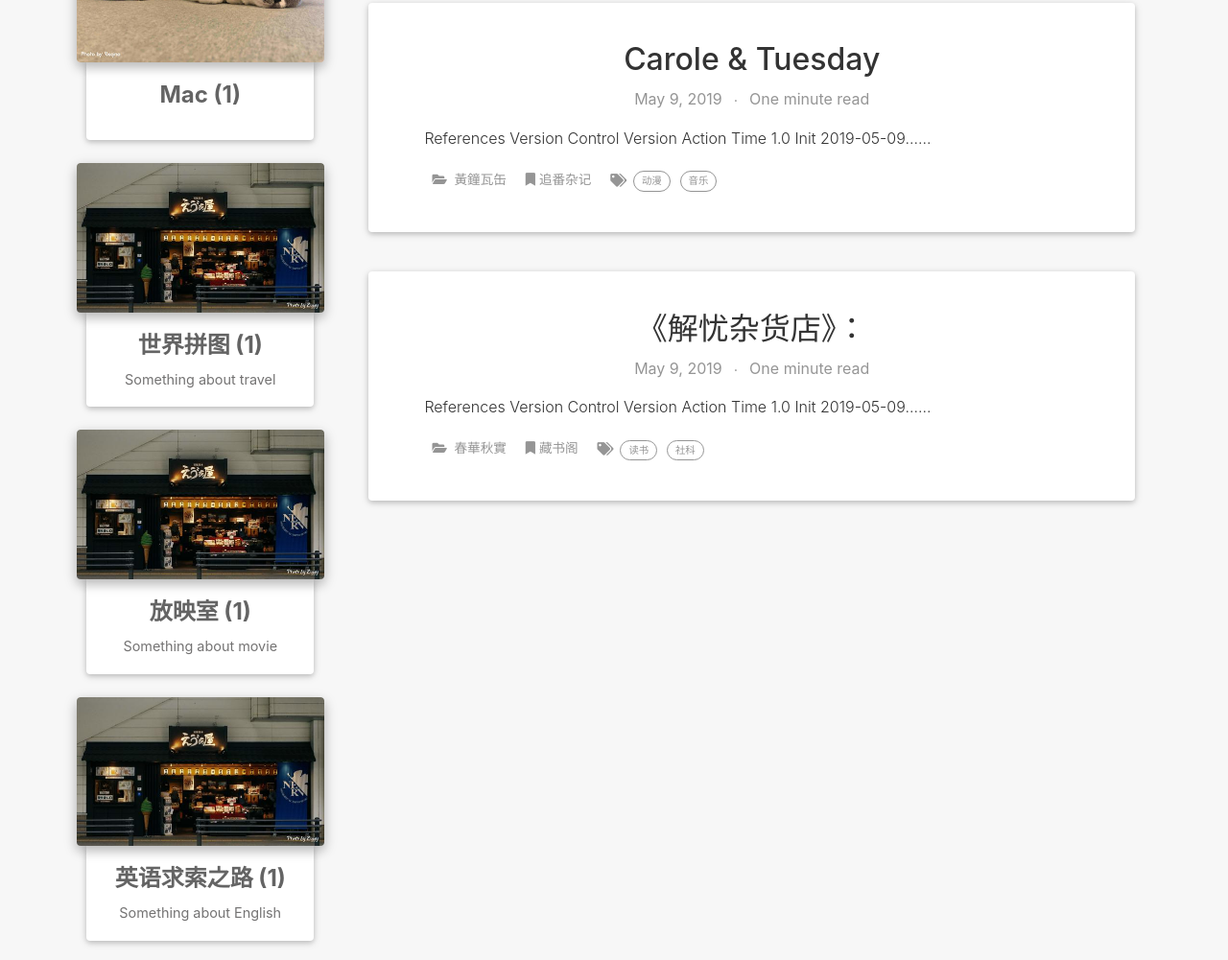
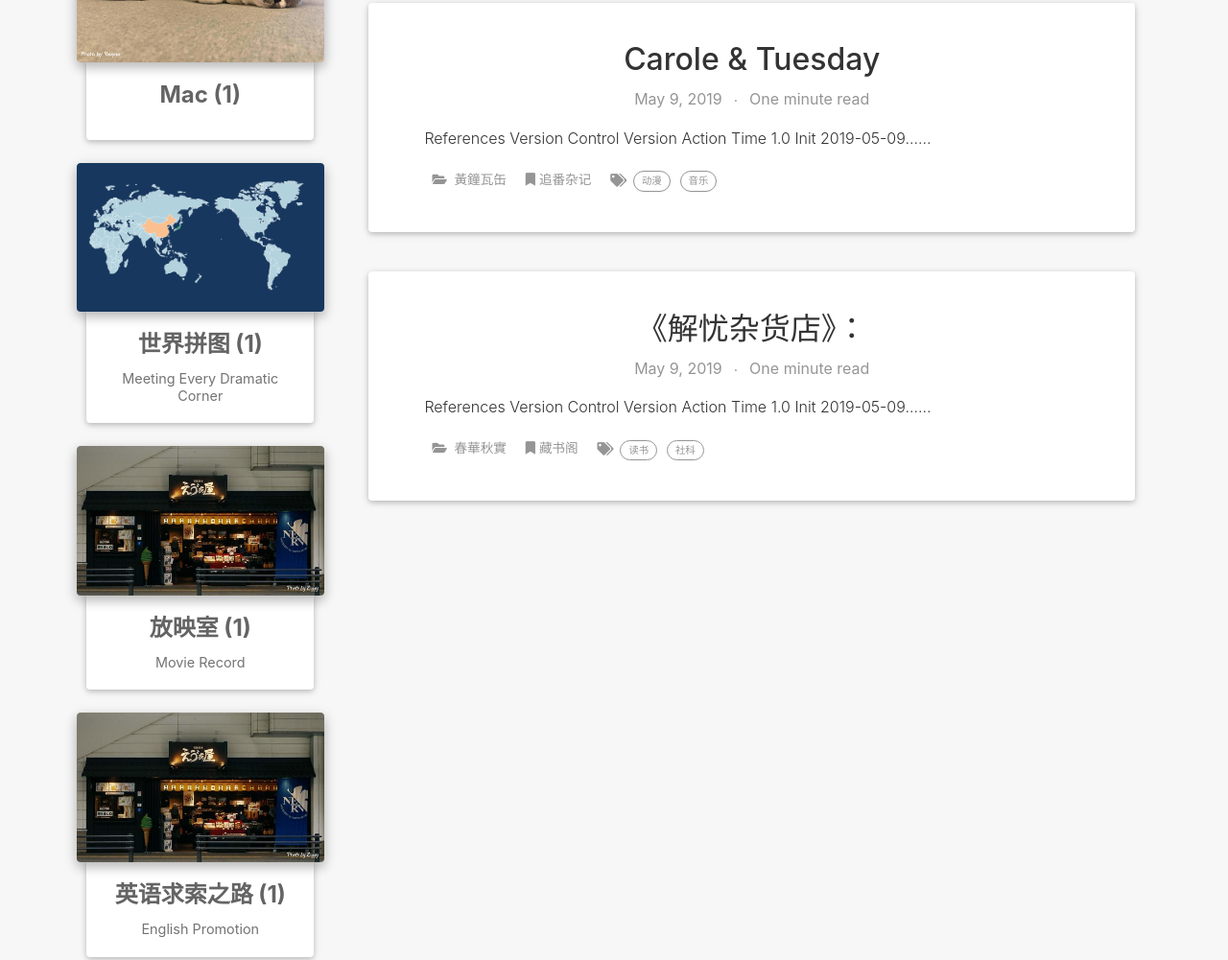
Before and after one commit to UJedi/UJedi.github.io, a plain HTML site: page index.html in a window 1280 px wide. Shown: the part 1729-2730 px from the top of the page at 96% size. Drawn offline with Linux system fonts and the light colour scheme; some packages are replaced by stand-ins of ours; a script that the page names is missing.

Commit message:
change series image

```diff
--- a/index.html
+++ b/index.html
@@ -632,7 +632,7 @@
     <a href="https://UJedi.github.io/series/%E4%B8%96%E7%95%8C%E6%8B%BC%E5%9B%BE">
 
   <div class="view view-cascade overlay">
-    <img class="card-img-top" src="https://UJedi.github.io/images/series/HakoneEVA.jpg" >
+    <img class="card-img-top" src="https://UJedi.github.io/images/series/WorldMap.png" >
 
       <div class="mask rgba-white-slight waves-effect waves-light"></div>
 
@@ -647,7 +647,7 @@
 
 
 
-    <p class="card-text">Something about travel </p>
+    <p class="card-text">Meeting Every Dramatic Corner </p>
 
 
 
@@ -688,7 +688,7 @@
 
 
 
-    <p class="card-text">Something about movie </p>
+    <p class="card-text">Movie Record </p>
 
 
 
@@ -729,7 +729,7 @@
 
 
 
-    <p class="card-text">Something about English </p>
+    <p class="card-text">English Promotion </p>
 
 
 
```
Also changed, not shown: images/series/WorldMap.png (added).
